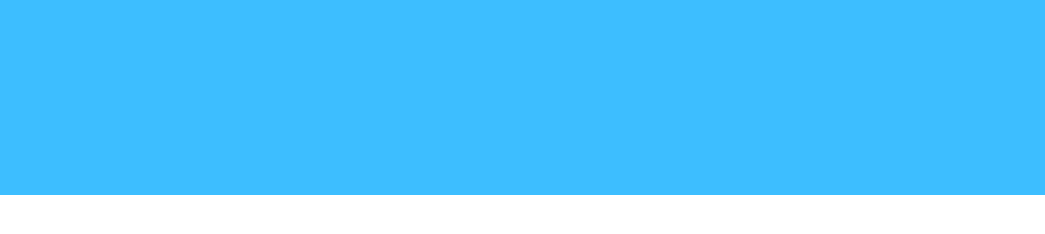
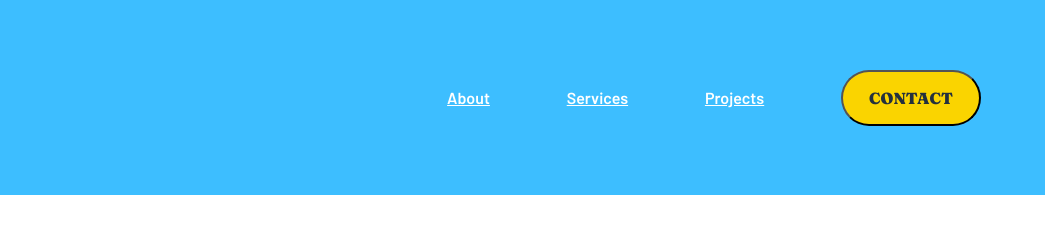
Before and after one commit to andrewteece/sunnyside-agency-landing-page-main, a website: page index.html in a window 1280 px wide. Shown: the full height of the page, 235-1280 px from the left. Drawn offline with Linux system fonts and the light colour scheme.

Commit message:
style nav links and cta button

```diff
--- a/assets/js/script.js
+++ b/assets/js/script.js
@@ -0,0 +1,6 @@
+const $menuButton = document.querySelector(".menu-button");
+const $mainNav = document.querySelector(".main__nav");
+
+$menuButton.addEventListener("click", () => {
+    $mainNav.classList.toggle("-active");
+});
--- a/assets/scss/assets/_header.scss
+++ b/assets/scss/assets/_header.scss
@@ -72,3 +72,87 @@
   transition: transform 0.2s ease-in-out;
   z-index: 10;
 }
+
+@media screen and (min-width: 62em) {
+  .main__nav {
+    width: 70%;
+    position: relative;
+    display: flex;
+    top: 0;
+    padding: 0;
+    transform: scale(1);
+    background-color: transparent;
+  }
+}
+
+.main__nav,
+-active {
+  transform: scale(1);
+  transition: transform 0.3s ease-in-out;
+}
+
+.nav__edge {
+  position: absolute;
+  top: -2.4rem;
+  right: 0;
+  width: 0;
+  height: 0;
+  border-top: 2.4rem solid transparent;
+  border-bottom: 2.4 sold transparent;
+  border-right: 2.4rem solid var(--clr-neutral-100);
+}
+
+@media screen and (min-width: 62em) {
+  .nav__edge {
+    display: none;
+  }
+}
+
+.nav__list {
+  width: 100%;
+}
+
+@media screen and (min-width: 62em) {
+  .nav__list {
+    display: flex;
+    justify-content: flex-end;
+    align-items: center;
+  }
+}
+
+.nav__item {
+  padding: 1.6rem 0;
+}
+
+@media screen and (min-width: 62em) {
+  .nav__item {
+    padding: 0;
+    cursor: pointer;
+  }
+
+  .nav__item:not(:last-child) {
+    margin-right: 4.8rem;
+  }
+}
+
+.nav__link {
+  color: var(--clr-neutral-300);
+  font: var(--fw-600);
+}
+
+@media screen and (min-width: 62em) {
+  .nav__link {
+    color: var(--clr-neutral-100);
+  }
+}
+
+.cta__button {
+  width: 8.75rem;
+  height: 3.5rem;
+  font-family: var(--ff-main);
+  font-weight: var(--fw-900);
+  color: var(--clr-neutral-500);
+  text-transform: uppercase;
+  background-color: var(--clr-primary-200);
+  border-radius: 2.8rem;
+}
```
Also changed, not shown: assets/css/main.css, 1 other file.
